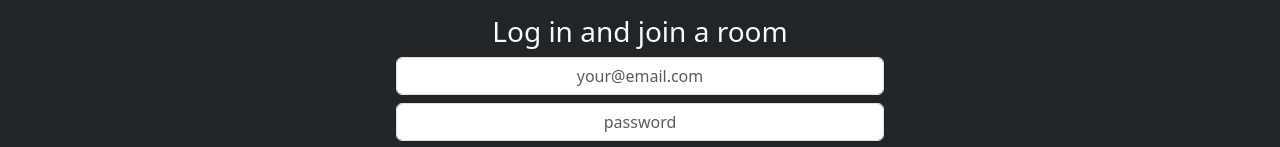
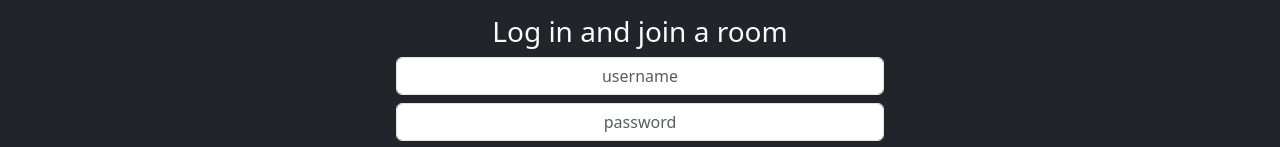
Before and after one commit to Sp0-0k/startupweb260, a React (Vite) app in the folder startupReact/: page / in a window 1280 px wide. Shown: the part 159-306 px from the top of the page. Built offline with nearby package versions, Linux system fonts and the light colour scheme.

Commit message:
Changed the email input to be a username instead

```diff
--- a/startupReact/src/login/unauthenticated.jsx
+++ b/startupReact/src/login/unauthenticated.jsx
@@ -42,7 +42,7 @@ return (
         <h3>Log in and join a room</h3>
         <form method="get" action="play.html">
             <div className="form-group">
-                <input type="email" className="form-control centeredText verticalSpacing" id="exampleInputEmail" placeholder="your@email.com" onChange={(e) => setUserName(e.target.value)}/>
+                <input type="email" className="form-control centeredText verticalSpacing" id="exampleInputEmail" placeholder="username" onChange={(e) => setUserName(e.target.value)}/>
             </div>
             <div className="form-group">
                 <input type="password" className="form-control centeredText verticalSpacing" id="exampleInputPassword" placeholder="password" onChange={(e) => setPassword(e.target.value)}/>
```
